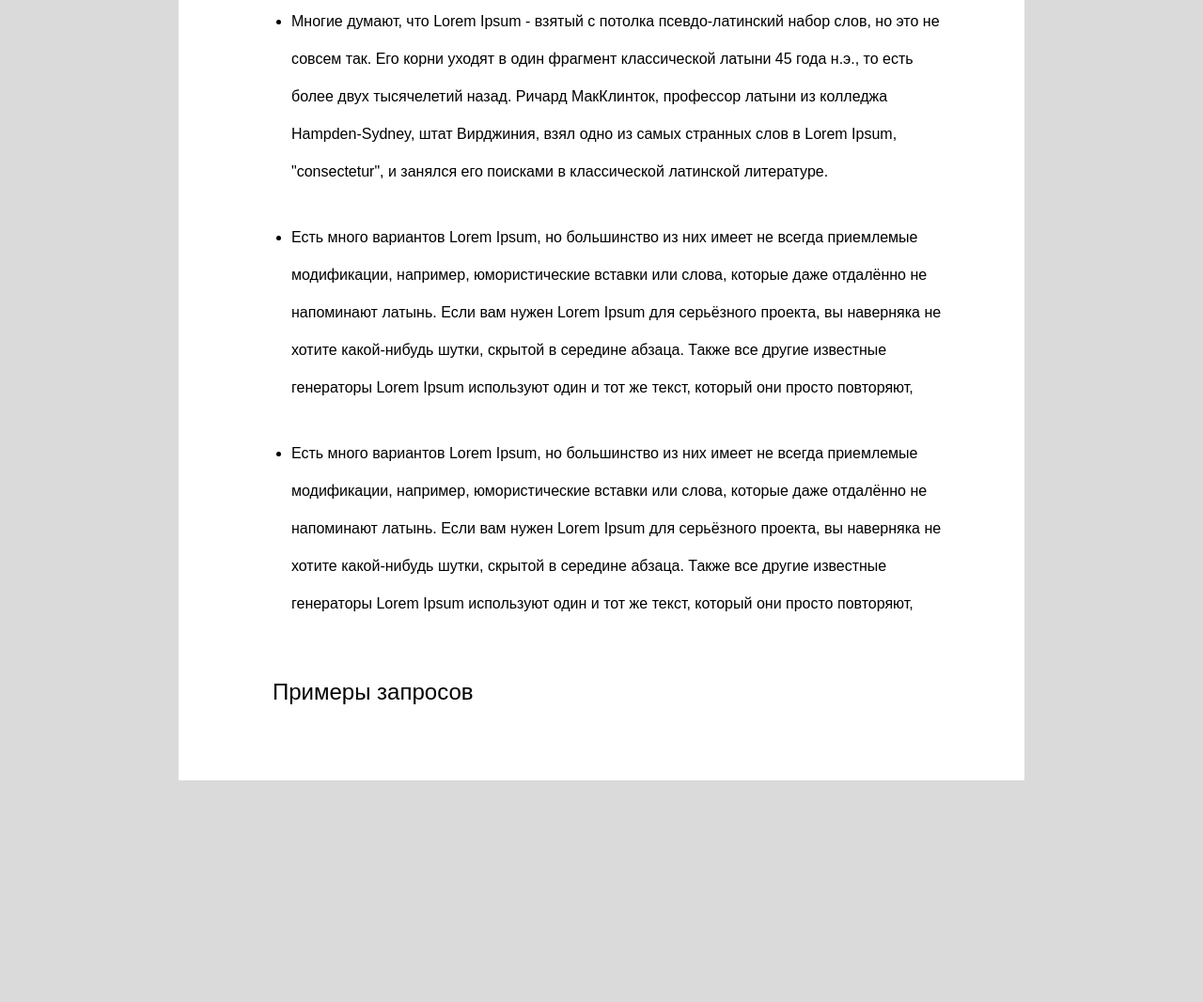
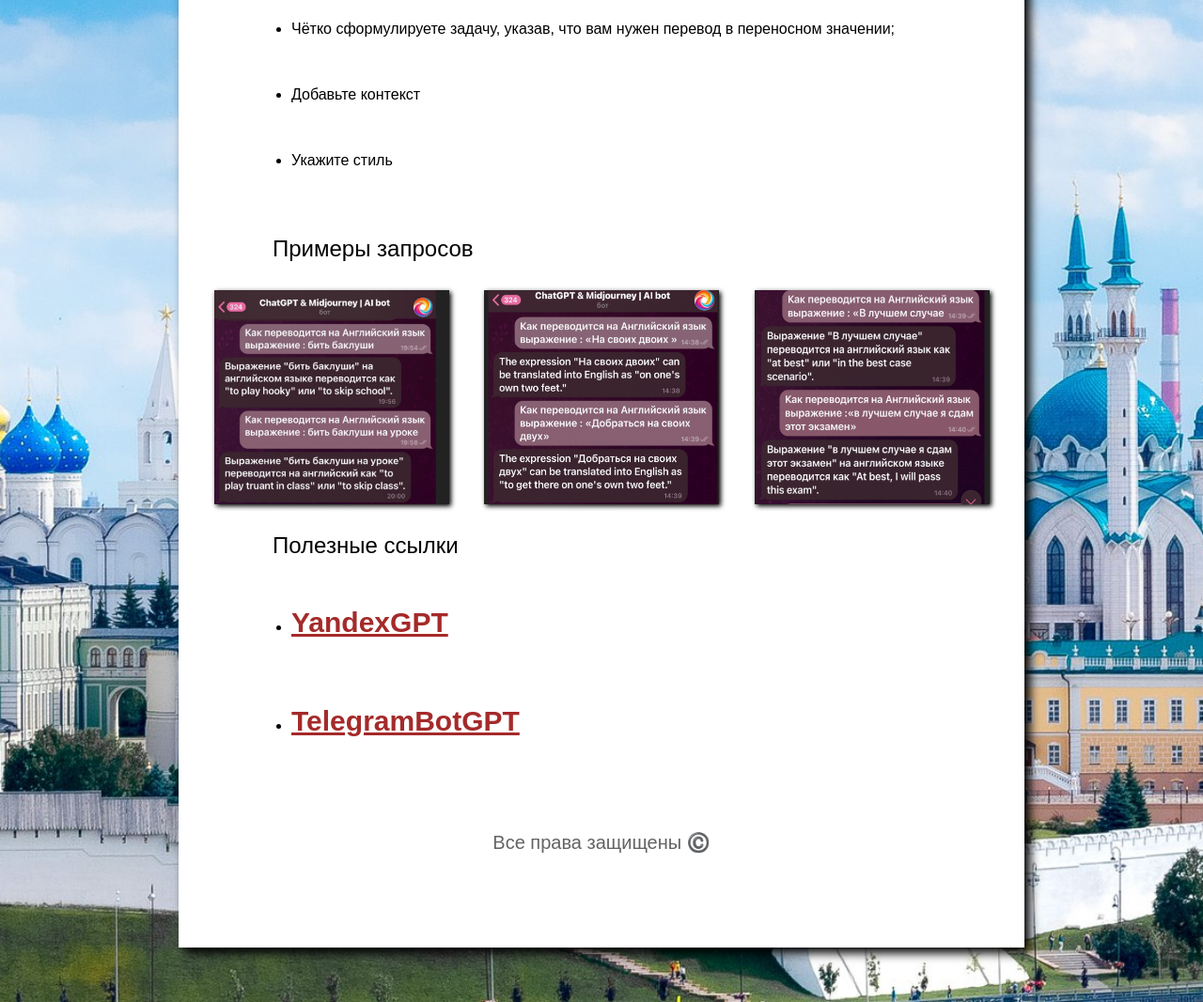
Before and after one commit to Telhadoi/ChatGPT, a plain HTML site: page index.html in a window 1280 px wide. Shown: the part 609-1676 px from the top of the page at 94% size. Before the commit the page ends 1490 px from the top, so only its background shows below. Drawn offline with Linux system fonts and the light colour scheme.

Commit message:
gotovo
gotovo

```diff
--- a/index.html
+++ b/index.html
@@ -11,18 +11,27 @@
         <div id="main">
             <h1>Как составить идеальный запрос к ChatGPT? Пошаговое руководство + примеры</h1>
             <p></p>
-            <img src="загруженное.jpg" alt="">
+            <img class="img" src="загруженное.jpg" alt="">
             <h2>Алгоритм составления запроса</h2>
             <ul>
-                <li>Многие думают, что Lorem Ipsum - взятый с потолка псевдо-латинский набор слов, но это не совсем так. Его корни уходят в один фрагмент классической латыни 45 года н.э., то есть более двух тысячелетий назад. Ричард МакКлинток, профессор латыни из колледжа Hampden-Sydney, штат Вирджиния, взял одно из самых странных слов в Lorem Ipsum, "consectetur", и занялся его поисками в классической латинской литературе.</li>
-                <li>Есть много вариантов Lorem Ipsum, но большинство из них имеет не всегда приемлемые модификации, например, юмористические вставки или слова, которые даже отдалённо не напоминают латынь. Если вам нужен Lorem Ipsum для серьёзного проекта, вы наверняка не хотите какой-нибудь шутки, скрытой в середине абзаца. Также все другие известные генераторы Lorem Ipsum используют один и тот же текст, который они просто повторяют,</li>
-                <li>Есть много вариантов Lorem Ipsum, но большинство из них имеет не всегда приемлемые модификации, например, юмористические вставки или слова, которые даже отдалённо не напоминают латынь. Если вам нужен Lorem Ipsum для серьёзного проекта, вы наверняка не хотите какой-нибудь шутки, скрытой в середине абзаца. Также все другие известные генераторы Lorem Ipsum используют один и тот же текст, который они просто повторяют,</li>
+                <li>Чётко сформулируете задачу, указав, что вам нужен перевод в переносном значении;</li>
+                <li>Добавьте контекст</li>
+                <li>Укажите стиль</li>
             </ul>
             <h2>Примеры запросов</h2>
             <div id="img">
-
+                <img src="but-baklushi.png" alt="">
+                <img src="na-svoih-dvoih.png" alt="">
+                <img src="v-luchshem-sluchae.png" alt="">
             </div>
+            <h2>Полезные ссылки</h2>
+            <ul>
+                <li><a href="https://ya.ru/ai/gpt-2" target="_blank">YandexGPT</a></li>
+                <li><a href="https://t.me/GPT_chat_robot" target="_blank">TelegramBotGPT</a></li>
+            </ul>
+            <h1 class="prava">Все права защищены ©️</h1>
         </div>
+        <img src="" alt="">
     </section>
 
 
--- a/style.css
+++ b/style.css
@@ -1,5 +1,15 @@
 body{
-    background-color: rgb(219, 218, 218)
+    background-color: rgb(236, 232, 232);
+    background-image: url('kazan.jpg');
+    background-position: center;
+    background-size: cover;
+    background-repeat: no-repeat;
+}
+
+section{
+    display: flex;
+    flex-direction: row;
+    justify-content: space-between;
 }
 
 #main{
@@ -7,6 +17,7 @@
     width: 900px;
     padding-bottom: 50px;
     background-color: white;
+    box-shadow: 6px 6px 10px black;
 }
 
 h1{
@@ -17,7 +28,7 @@
     font-weight: 400;
 }
 
-img{
+.img{
     width: 900px;
 
 }
@@ -45,5 +56,32 @@
 
 
 #img{
+    display: flex;
+    justify-content: space-evenly;
+}
 
+#img img{
+    width: 250px;
+    height: auto;
+    box-shadow: 2px 2px 5px black;
 }
+
+
+a{
+    color: brown;
+    font-family: Arial, Helvetica, sans-serif;
+    font-weight: 600;
+    font-size: 30px;
+    transition: all ease-in-out 0.3s;
+}
+
+a:hover{
+    color: black;
+    font-size: 35px;
+}
+
+.prava{
+    text-align: center;
+    font-size: 20px;
+    color: rgb(99, 99, 99);
+}
```
Also changed, not shown: but-baklushi.png (added), kazan.jpg (added), na-svoih-dvoih.png (added), ornament.jpg (added), prog.png (added), uzor.png (added), v-luchshem-sluchae.png (added).
